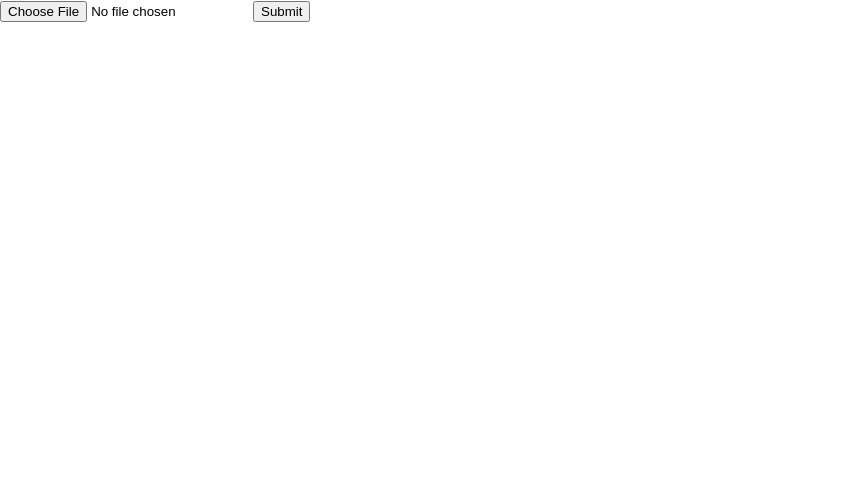
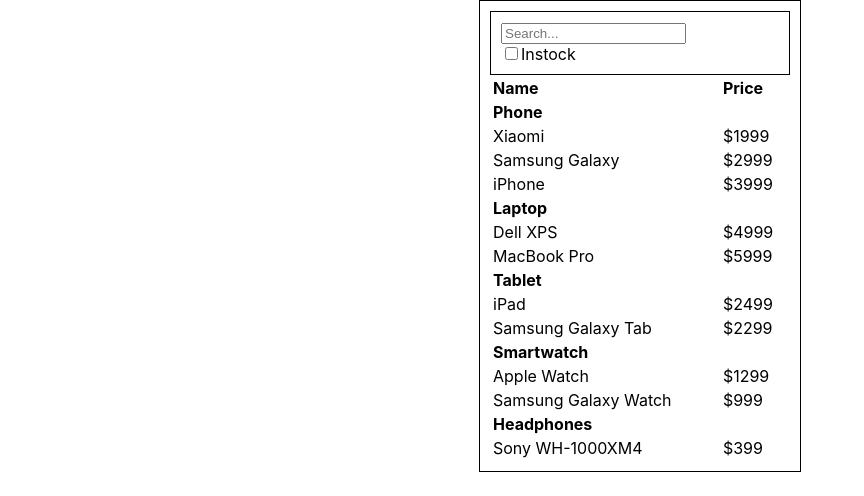
Before and after one commit to vantrong2405/React_learning, a React (Create React App) app: page / in a window 1280 px wide. Shown: the top 496 px of the page, without its empty margins (0-864 px from the left). Built offline with nearby package versions, Linux system fonts and the light colour scheme.

Commit message:
07. Thinking in react project search

```diff
--- a/src/App.js
+++ b/src/App.js
@@ -1,16 +1,16 @@
+/* eslint-disable react/jsx-no-undef */
 /* eslint-disable no-unused-vars */
 import logo from './logo.svg';
 import './App.css';
 import Clock from './Clock';
 import { useState } from 'react';
-import BareInput from './BareInput';
 import Layout from './Layout';
-import ProductList from './ProductList';
+import Main from './ThinkingReact/Main';
 function App() {
 
     return (
         <Layout>
-            <ProductList />
+            <Main />
         </Layout>
     );
 }
--- a/src/BareInput.jsx
+++ /dev/null
@@ -1,27 +0,0 @@
-import React, { Component } from 'react'
-import PropTypes from 'prop-types'; // ES6
-export default class BareInput extends Component {
-    render() {
-        const { value, ...rest } = this.props
-
-        return (
-            <div>
-                <input value={value} type={rest.type} autoFocus={rest.autoFocus} onChange={() => { }} />
-            </div>
-        )
-    }
-}
-
-BareInput.propTypes  = {
-    value : PropTypes.string,
-    type : PropTypes.string.isRequired,
-}
-
-
-
-// export default function BareInput({value,type}) {
-//     console.log(value,type);
-//   return (
-//     <input value={value} onChange={() => { }} />
-//   )
-// }
--- a/src/ProductList.jsx
+++ /dev/null
@@ -1,51 +0,0 @@
-import { logRoles } from "@testing-library/react";
-import React, { Component, createRef } from "react";
-
-export default class ProductList extends Component {
-  constructor(props) {
-    super(props);
-
-    // this.inputFile = createRef();
-    this.state = {
-      selectedFile: null
-    };
-    this.handleUploadFile = this.handleUploadFile.bind(this);
-  }
-
-  handleUploadFile(e) {
-    console.log(e.target.files[0]);
-    this.setState({
-      selectedFile: e.target.files[0]
-    });
-  }
-
-  handleSubmit = e => {
-    e.preventDefault();
-    if (this.state.selectedFile) {
-      const formData = new FormData();
-      formData.append(
-        "myFile",
-        this.state.selectedFile,
-        this.state.selectedFile.name
-      );
-      console.log(formData);
-    }
-
-    console.log(this.state.selectedFile);
-  };
-  render() {
-    return (
-      <div>
-        <form action="" onSubmit={this.handleSubmit}>
-          <input
-            type="file"
-            name=""
-            // ref={this.inputFile}
-            onChange={this.handleUploadFile}
-          />
-          <input type="submit" defaultValue={"Submit"} />
-        </form>
-      </div>
-    );
-  }
-}
--- /dev/null
+++ b/src/ThinkingReact/Main.jsx
@@ -0,0 +1,143 @@
+import React, { Component } from "react";
+import "./Style.css";
+import Search from "./Search";
+import RowCategory from "./RowCategory";
+import RowTable from "./RowTable";
+export default class Main extends Component {
+  constructor(props) {
+    super(props);
+
+    this.state = {
+      productList: [
+        {
+          id: "1a",
+          category: "Phone",
+          name: "Xiaomi",
+          price: "1999",
+          stocked: true
+        },
+        {
+          id: "2b",
+          category: "Phone",
+          name: "Samsung Galaxy",
+          price: "2999",
+          stocked: true
+        },
+        {
+          id: "3c",
+          category: "Phone",
+          name: "iPhone",
+          price: "3999",
+          stocked: false
+        },
+        {
+          id: "4d",
+          category: "Laptop",
+          name: "Dell XPS",
+          price: "4999",
+          stocked: true
+        },
+        {
+          id: "5e",
+          category: "Laptop",
+          name: "MacBook Pro",
+          price: "5999",
+          stocked: false
+        },
+        {
+          id: "6f",
+          category: "Tablet",
+          name: "iPad",
+          price: "2499",
+          stocked: true
+        },
+        {
+          id: "7g",
+          category: "Tablet",
+          name: "Samsung Galaxy Tab",
+          price: "2299",
+          stocked: true
+        },
+        {
+          id: "8h",
+          category: "Smartwatch",
+          name: "Apple Watch",
+          price: "1299",
+          stocked: false
+        },
+        {
+          id: "9i",
+          category: "Smartwatch",
+          name: "Samsung Galaxy Watch",
+          price: "999",
+          stocked: true
+        },
+        {
+          id: "10j",
+          category: "Headphones",
+          name: "Sony WH-1000XM4",
+          price: "399",
+          stocked: true
+        }
+      ],
+      textSearch: "",
+      inStock: false
+    };
+  }
+  handleChangeTextSearch = (event, type) => {
+    if (type === "search") {
+      this.setState({
+        textSearch: event.target.value
+      });
+    } else {
+      this.setState({
+        inStock: event.target.checked
+      });
+    }
+  };
+  render() {
+    const rows = [];
+    let category = null;
+    this.state.productList.forEach(product => {
+      if (this.state.inStock && product.stocked === false) {
+        return;
+      }
+      if (
+        product.name
+          .toLocaleLowerCase()
+          .indexOf(this.state.textSearch.toLocaleLowerCase()) === -1
+      ) {
+        return;
+      }
+      if (product.category !== category) {
+        rows.push(
+          <RowCategory key={product.category} category={product.category} />
+        );
+        category = product.category;
+      }
+      rows.push(<RowTable key={product.name} product={product} />);
+    });
+    return (
+      <div>
+        <form action="">
+          <Search
+            textSearch={this.state.textSearch}
+            inStock={this.state.inStock}
+            handleChangeTextSearch={this.handleChangeTextSearch}
+          />
+          <table>
+            <thead>
+              <tr>
+                <th>Name</th>
+                <th>Price</th>
+              </tr>
+            </thead>
+            <tbody>
+              {rows}
+            </tbody>
+          </table>
+        </form>
+      </div>
+    );
+  }
+}
--- /dev/null
+++ b/src/ThinkingReact/RowCategory.jsx
@@ -0,0 +1,14 @@
+import React, { Component } from "react";
+
+export default class RowCategory extends Component {
+  render() {
+    const { category } = this.props;
+    return (
+      <tr>
+        <th colSpan={2}>
+          {category}
+        </th>
+      </tr>
+    );
+  }
+}
--- /dev/null
+++ b/src/ThinkingReact/RowTable.jsx
@@ -0,0 +1,17 @@
+import React, { Component } from "react";
+
+export default class RowTable extends Component {
+  render() {
+    const { name, price } = this.props.product;
+    return (
+      <tr>
+        <td>
+          {name}
+        </td>
+        <td>
+          ${price}
+        </td>
+      </tr>
+    );
+  }
+}
--- /dev/null
+++ b/src/ThinkingReact/Search.jsx
@@ -0,0 +1,28 @@
+/* eslint-disable no-labels */
+import React, { Component } from "react";
+
+export default class Search extends Component {
+  render() {
+    const { textSearch, instock, handleChangeTextSearch } = this.props;
+    return (
+      <div className="search">
+        <input
+          type="text"
+          placeholder="Search..."
+          defaultValue={textSearch}
+          onChange={e => handleChangeTextSearch(e, "search")}
+        />
+        <div>
+          <input
+            type="checkbox"
+            name=""
+            id=""
+            value={instock}
+            onChange={e => handleChangeTextSearch(e, "instock")}
+          />
+          Instock
+        </div>
+      </div>
+    );
+  }
+}
--- /dev/null
+++ b/src/ThinkingReact/Style.css
@@ -0,0 +1,17 @@
+form {
+    border: 1px solid black;
+    width: 300px;
+    margin: 0 auto;
+    text-align: left;
+    padding: 10px;
+}
+
+
+.search {
+    border: 1px solid black;
+    padding: 10px;
+}
+
+table {
+    width: 100%;
+}
```
Also changed, not shown: src/Item.jsx (deleted, +0 -13 lines).
